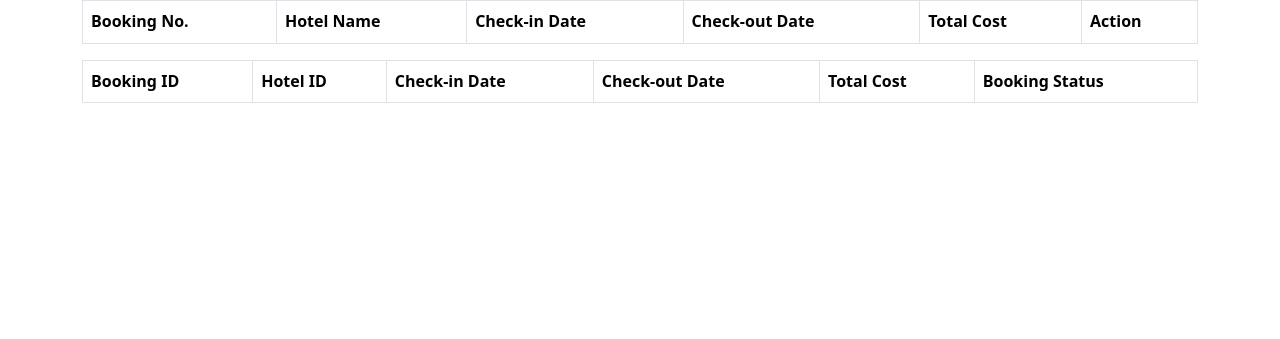
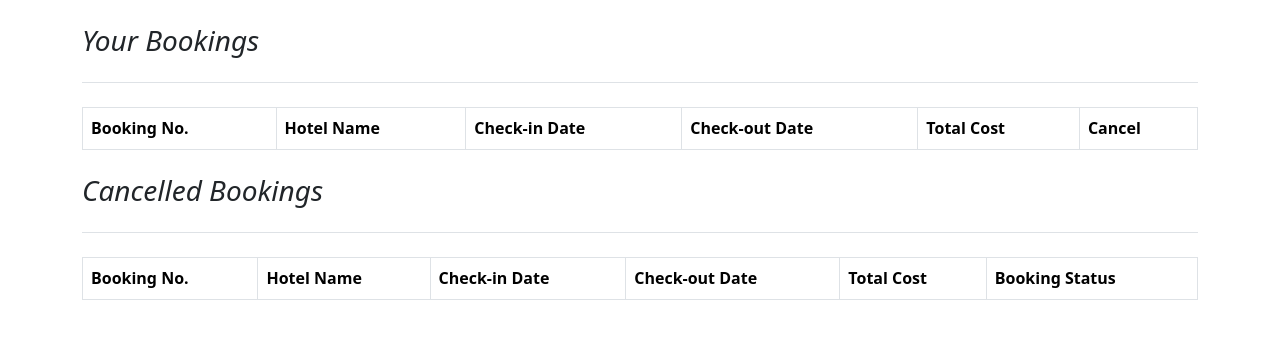
Before and after one commit to WesleyErasmus/oop_hotel_booking_app_php, a PHP site: page /pages/managebooking.php in a window 1280 px wide. Shown: the part 58-397 px from the top of the page. Run offline with PHP 8.4, Linux system fonts and the light colour scheme; the visitor is signed in with stand-in values (Sample User, id 1); tables that the repository leaves empty or names only in its code hold one stand-in row (values such as "Sample post"); lists and menus that the app fills with data are empty.

Commit message:
[ cancelBooking.php & manageBookings.php ]: Updated table styling and naming

```diff
--- a/includes/cancelledBookings.php
+++ b/includes/cancelledBookings.php
@@ -1,8 +1,4 @@
 <?php
-// require_once "../data/DatabaseConnector.php";
-
-// $conn = new DatabaseConnector();
-// $conn = $conn->getConnection();
 
 // Fetch all the cancelled bookings from the database
 $sql = "SELECT * FROM booking WHERE cancelled = 1 AND customerid = $user_id";
@@ -12,8 +8,8 @@ $result = $conn->query($sql);
 <table class='table table-bordered'>
     <thead>
         <tr>
-            <th>Booking ID</th>
-            <th>Hotel ID</th>
+            <th>Booking No.</th>
+            <th>Hotel Name</th>
             <th>Check-in Date</th>
             <th>Check-out Date</th>
             <th>Total Cost</th>
@@ -22,8 +18,6 @@ $result = $conn->query($sql);
     </thead>
     <tbody>
         <?php
-        // $conn = new DatabaseConnector();
-        // $conn = $conn->getConnection();
 
         // Fetch all the cancelled bookings from the database
         $sql = "SELECT * FROM booking WHERE cancelled = 1 AND customerid = $user_id";
@@ -40,7 +34,13 @@ $result = $conn->query($sql);
 
             </td>
             <td><?php echo $bookingno; ?></td>
-            <td><?php echo $hotelid; ?></td>
+            <td><?php
+                $user_id = $_SESSION['user']['id'];
+                $sql_hotel = "SELECT name FROM hotel WHERE id = $hotelid";
+                $result_hotel = $conn->query($sql_hotel);
+                $row_hotel = $result_hotel->fetch_assoc();
+                echo $row_hotel['name'];
+                ?></td>
             <td><?php echo $checkindate; ?></td>
             <td><?php echo $checkoutdate; ?></td>
             <td>R<?php echo $totalcost; ?></td>
--- a/pages/managebooking.php
+++ b/pages/managebooking.php
@@ -10,9 +10,10 @@ include '../includes/header.php';
 // Conditional to run cancelBooking()
 if (isset($_POST['cancel_booking'])) {
     cancelBooking($_POST['booking_no']);
-    header("Location: managebooking.php");
+    echo "<meta http-equiv='refresh' content='0;url=../pages/managebooking.php'>";
     exit;
 }
+
 
 // Updates cancelled boolean to true if user cancels booking
 function cancelBooking($booking_no)
@@ -27,6 +28,7 @@ function cancelBooking($booking_no)
 ?>
 
 <div class="container">
+    <h3 class="pb-4 mb-4 mt-4 fst-italic border-bottom">Your Bookings</h3>
     <!-- Bookings table -->
     <table class='table table-bordered'>
         <tr>
@@ -35,13 +37,11 @@ function cancelBooking($booking_no)
             <th>Check-in Date</th>
             <th>Check-out Date</th>
             <th>Total Cost</th>
-            <th>Action</th>
+            <th>Cancel</th>
         </tr>
 
         <?php
         $user_id = $_SESSION['user']['id'];
-        // $conn = new DatabaseConnector();
-        // $conn = $conn->getConnection();
 
         $sql = "SELECT * FROM booking WHERE customerid = $user_id AND cancelled = 0 AND completed = 1";
         $result = $conn->query($sql);
@@ -78,10 +78,16 @@ function cancelBooking($booking_no)
                 </td>
             </tr>
         <?php
-        // Closing while loop
+            // Closing while loop
         }
         ?>
     </table>
 
-    <?php include '../includes/cancelledBookings.php'; ?>
+    <div>
+        <h3 class="pb-4 mb-4 mt-4 fst-italic border-bottom">Cancelled Bookings</h3>
+        <!-- Cancelled bookings -->
+        <?php include '../includes/cancelledBookings.php'; ?>
+
+    </div>
+
 </div>
--- a/pages/profile.php
+++ b/pages/profile.php
@@ -87,9 +87,8 @@ if (isset($_POST['fullname']) && isset($_POST['email']) && isset($_POST['address
     $email = $_POST['email'];
     $address = $_POST['address'];
     if (updateProfile($user_id, $fullname, $email, $address, $conn)) {
-        return true;
-    } else {
-        return false;
+        echo "<meta http-equiv='refresh' content='0;url=../pages/profile.php'>";
+        exit;
     }
 }
 ?>
```
Also changed, not shown: includes/completedBookings.php (deleted).
